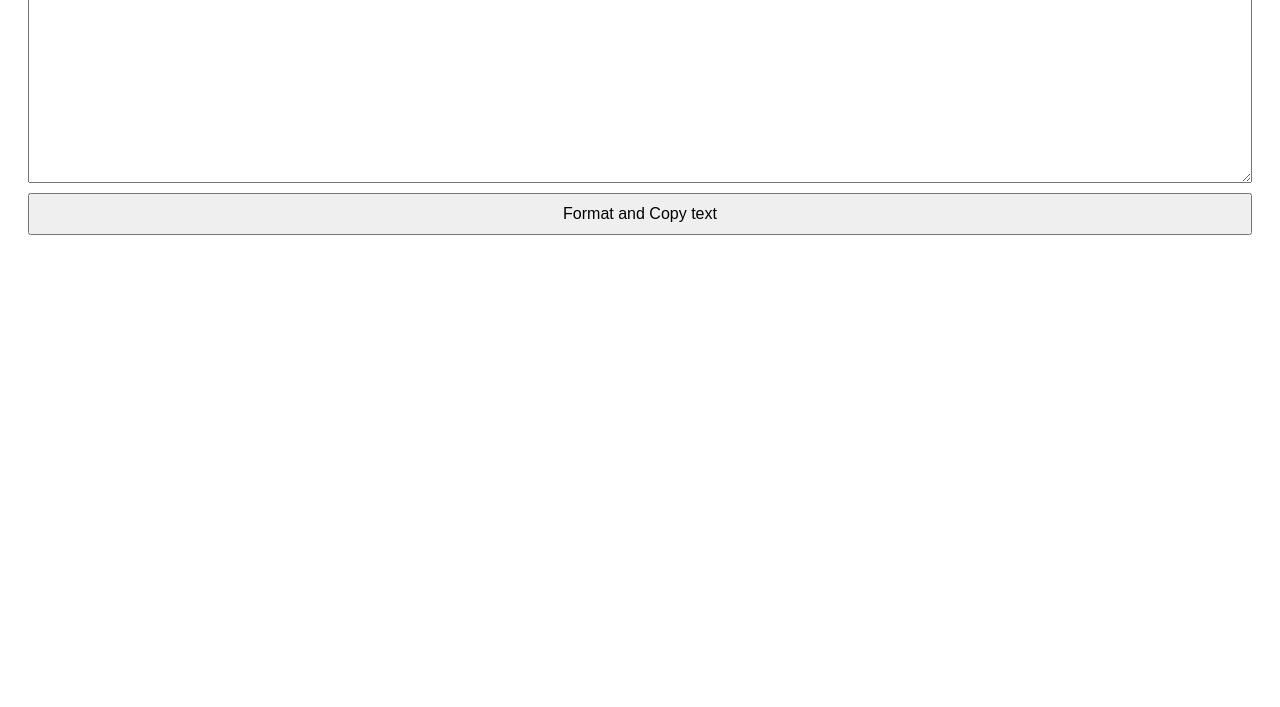
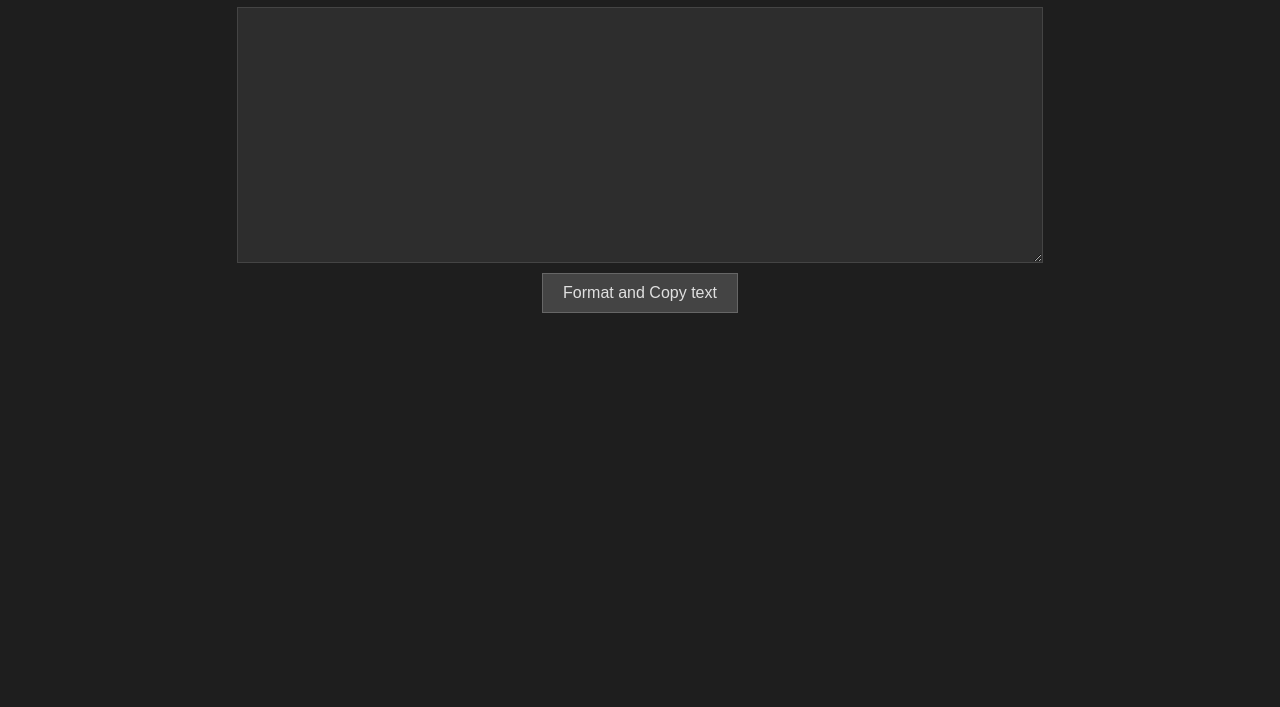
Before and after one commit to ABruceB/Text72-Wrapper-App, a plain HTML site: page index.html in a window 1280 px wide. Shown: the part 93-800 px from the top of the page. Drawn offline with Linux system fonts and the light colour scheme.

Commit message:
Added automatic copy to clipboard when submit button is pressed, changed to dark color scheme

```diff
--- a/css/style.css
+++ b/css/style.css
@@ -1,17 +1,30 @@
-#rawTextEntry {
+body {
+    background-color: #1e1e1e;
+    color: #e0e0e0;
+  }
+  #rawTextEntry {
     height: 250px;
     font-family: monospace;
+    width: 100%;
+    max-width: 800px;
     white-space: pre-wrap; /* no scrolling in text area */
+    background-color: #2d2d2d;
+    color: #e0e0e0;
+    border: 1px solid #444;
   }
   .container {
     font-family: Arial, sans-serif;
     margin: 20px;
     display: flex;
     flex-direction: column;
+    align-items: center;
   }
   #submitButton {
     margin-top: 10px;
     padding: 10px 20px;
     font-size: 16px;
     cursor: pointer;
+    background-color: #444;
+    color: #e0e0e0;
+    border: 1px solid #666;
   }
--- a/index.html
+++ b/index.html
@@ -8,6 +8,7 @@
 </head>
 <body>
     <div class="container">
+    <h1>Text Wrap 72</h1>
     <textarea name="" id="rawTextEntry" spellcheck="true"></textarea>
     <button id="submitButton">Format and Copy text</button>
     </div>
--- a/scripts/app.js
+++ b/scripts/app.js
@@ -4,7 +4,7 @@ const rawText = document.getElementById("rawTextEntry");
 const submitButton = document.getElementById("submitButton");
 
 submitButton.addEventListener("click", () => {
-  console.log(wrap72(rawText.value));
+  wrap72(rawText.value);
   copyToClipboard();
 
 });
@@ -69,3 +69,8 @@ function copyToClipboard() {
   document.execCommand("copy");
   console.log("Text copied to clipboard!");
 }
+
+function resetText() {
+  const textArea = document.getElementById("rawTextEntry");
+  textArea.value = "";
+}
```
